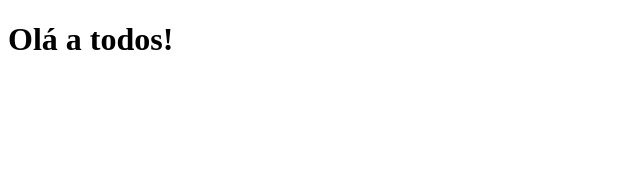
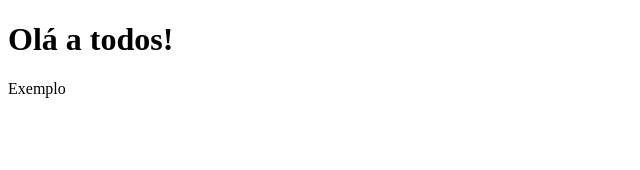
Before and after one commit to alexsmarra/rocketnotesRemake, a React (Vite) app: page / in a window 1280 px wide. Shown: the top 170 px of the page, without its empty margins (0-640 px from the left). Built offline with nearby package versions, Linux system fonts and the light colour scheme.

Commit message:
utilizando a tag Fragment

```diff
--- a/src/pages/Details.jsx
+++ b/src/pages/Details.jsx
@@ -1,5 +1,13 @@
+import { Fragment } from "react"
+
 export function Details() {
   return (
-    <h1>Olá a todos!</h1>
+    /* Podemos utilizar o Fragment para embrulhar os elementos, mas ele (<Fragment>) não pode
+    ser estilizado; caso precisemos de estilizar, podemos embrulhar os elementos com uma <div>
+    comum mesmo. */
+    <Fragment>
+      <h1>Olá a todos!</h1>
+      <span>Exemplo</span>
+    </Fragment>
   )
 }
```
